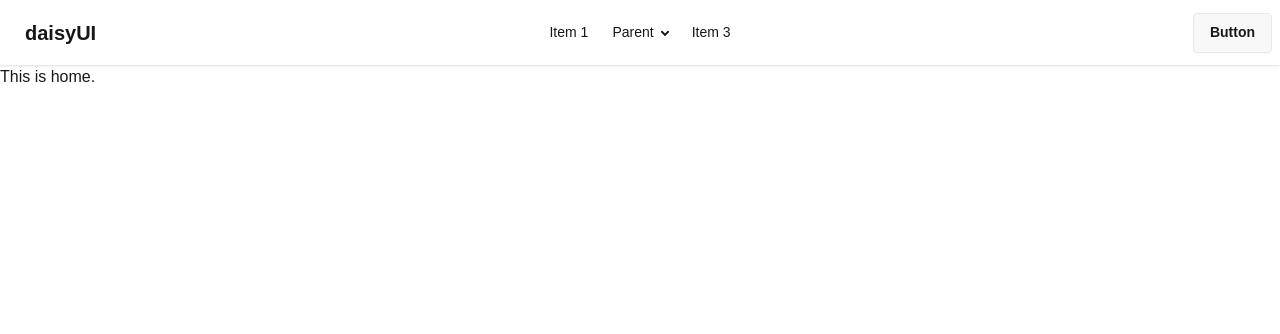
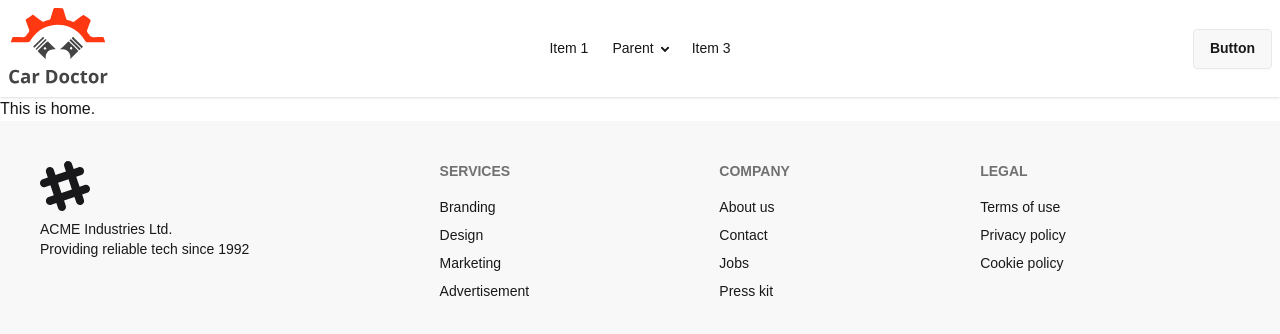
Before and after one commit to tisabbir/car-doctor-pro, a Next.js app: page / in a window 1280 px wide. Shown: the top 334 px of the page. Built offline with nearby package versions, Linux system fonts and the light colour scheme.

Commit message:
feat(ui): modify navbar

```diff
--- a/src/app/layout.js
+++ b/src/app/layout.js
@@ -1,6 +1,7 @@
 import { Geist, Geist_Mono } from "next/font/google";
 import "./globals.css";
 import Navbar from "@/components/Shared/Navbar";
+import Footer from "@/components/Shared/Footer";
 
 const geistSans = Geist({
   variable: "--font-geist-sans",
@@ -25,6 +26,7 @@ export default function RootLayout({ children }) {
       >
       <Navbar />
         {children}
+      <Footer />
       </body>
     </html>
   );
--- a/src/components/Shared/Navbar.jsx
+++ b/src/components/Shared/Navbar.jsx
@@ -1,4 +1,6 @@
 import React from "react";
+import Link from "next/link";
+import Image from "next/image";
 
 const Navbar = () => {
   return (
@@ -14,67 +16,72 @@ const Navbar = () => {
                 viewBox="0 0 24 24"
                 stroke="currentColor"
               >
-                {" "}
                 <path
                   strokeLinecap="round"
                   strokeLinejoin="round"
                   strokeWidth="2"
                   d="M4 6h16M4 12h8m-8 6h16"
-                />{" "}
+                />
               </svg>
             </div>
             <ul
               tabIndex={0}
-              className="menu menu-sm dropdown-content bg-base-100 rounded-box z-1 mt-3 w-52 p-2 shadow"
+              className="menu menu-sm dropdown-content bg-base-100 rounded-box z-10 mt-3 w-52 p-2 shadow"
             >
               <li>
-                <a>Item 1</a>
+                <Link href="/">Item 1</Link>
               </li>
               <li>
-                <a>Parent</a>
+                <Link href="#">Parent</Link>
                 <ul className="p-2">
                   <li>
-                    <a>Submenu 1</a>
+                    <Link href="#">Submenu 1</Link>
                   </li>
                   <li>
-                    <a>Submenu 2</a>
+                    <Link href="#">Submenu 2</Link>
                   </li>
                 </ul>
               </li>
               <li>
-                <a>Item 3</a>
+                <Link href="#">Item 3</Link>
               </li>
             </ul>
           </div>
-          <a className="btn btn-ghost text-xl">daisyUI</a>
+          <Link href="/">
+            <Image src="/assets/logo.svg" alt="logo" height={50} width={100} />
+          </Link>
         </div>
+
         <div className="navbar-center hidden lg:flex">
           <ul className="menu menu-horizontal px-1">
             <li>
-              <a>Item 1</a>
+              <Link href="/">Item 1</Link>
             </li>
             <li>
               <details>
                 <summary>Parent</summary>
                 <ul className="p-2">
                   <li>
-                    <a>Submenu 1</a>
+                    <Link href="#">Submenu 1</Link>
                   </li>
                   <li>
-                    <a>Submenu 2</a>
+                    <Link href="#">Submenu 2</Link>
                   </li>
                 </ul>
               </details>
             </li>
             <li>
-              <a>Item 3</a>
+              <Link href="#">Item 3</Link>
             </li>
           </ul>
         </div>
         <div className="navbar-end">
-          <a className="btn">Button</a>
+          <Link href="#">
+            <button className="btn">Button</button>
+          </Link>
         </div>
-      </div>    </div>
+      </div>
+    </div>
   );
 };
 
```
